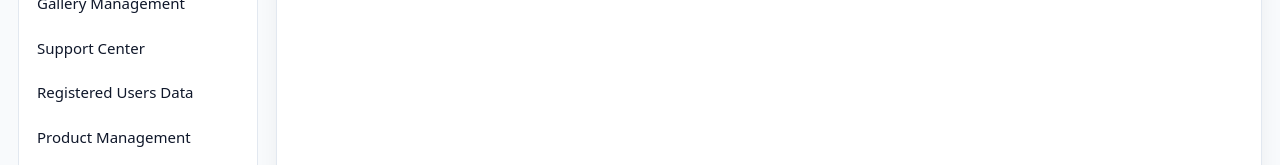
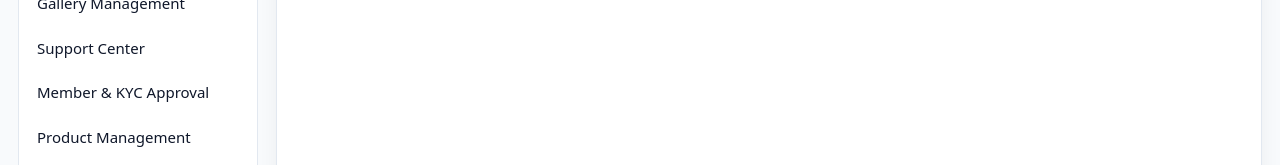
Before and after one commit to Akashsinghkumar/MHA-, a React (Vite) app in the folder mha-admin-panel/: page /dashboard in a window 1280 px wide. Shown: the part 235-400 px from the top of the page. Built offline with nearby package versions, Linux system fonts and the light colour scheme; no server answers; sample sign-in values are in the browser's storage.

Commit message:
Label Users & KYC sidebar menu as Member & KYC Approval

```diff
--- a/mha-admin-panel/src/components/AdminLayout.jsx
+++ b/mha-admin-panel/src/components/AdminLayout.jsx
@@ -7,7 +7,7 @@ const NAV_ITEMS = [
   ['/website-cms', 'Website CMS (Design & Data)'],
   ['/gallery-management', 'Gallery Management'],
   ['/support-center', 'Support Center'],
-  ['/users', 'Registered Users Data'],
+  ['/users', 'Member & KYC Approval'],
   ['/products', 'Product Management'],
   ['/orders', 'Order Management'],
   ['/offers', 'Offers Management'],
```
